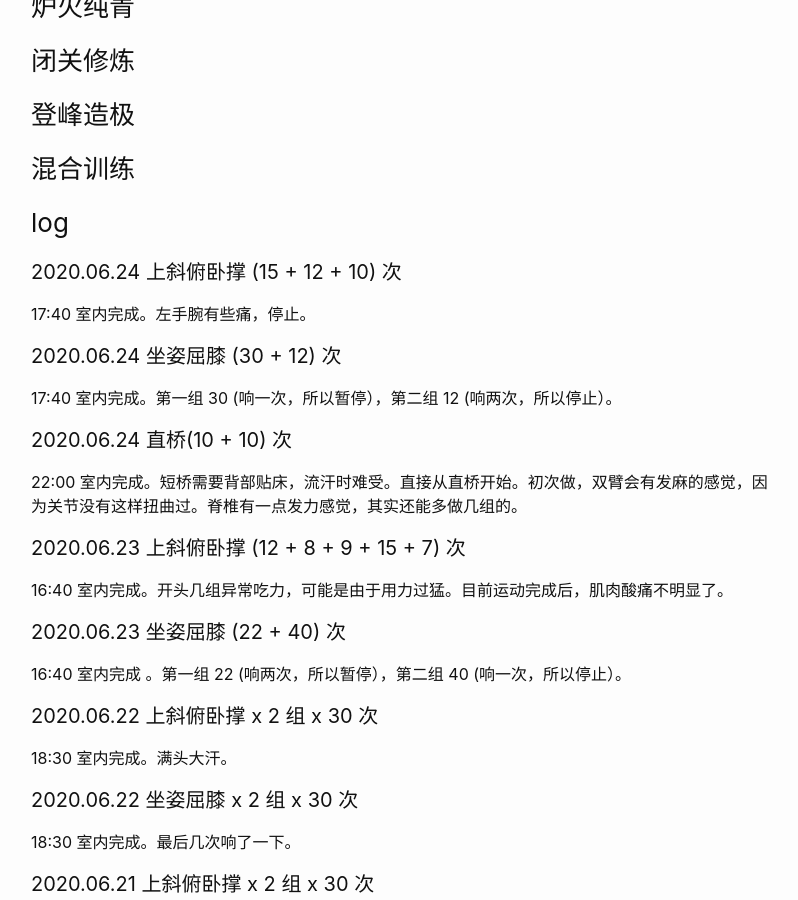
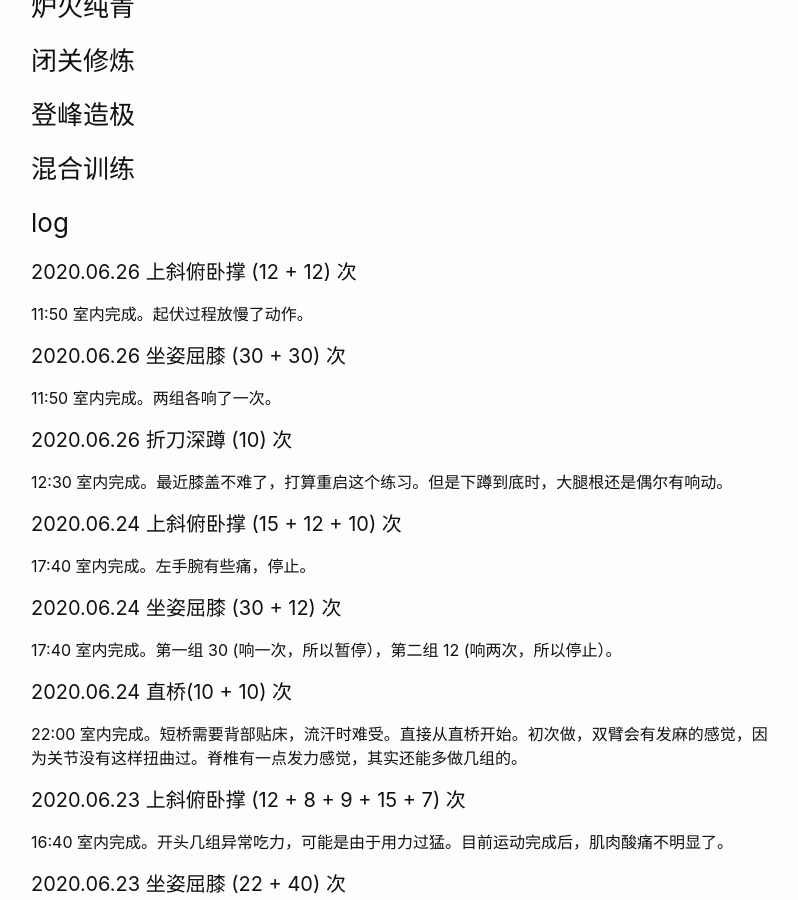
Before and after one commit to wangtiga/wangtiga.github.io, a Jekyll site: the page built from _previews/exercise.md, in a window 1280 px wide and 900 px high, scrolled down 653 px. Shown: the whole window, without its empty margins (239-1037 px from the left). Built offline with Jekyll 4.4.1, drawn with Linux system fonts in a browser that asks for light colours.

Commit message:
updated from notep

```diff
--- a/_previews/exercise.md
+++ b/_previews/exercise.md
@@ -29,6 +29,21 @@ tags:   todo
 
 
 ### log
+
+
+#### 2020.06.26 上斜俯卧撑 (12 + 12) 次
+
+11:50 室内完成。起伏过程放慢了动作。
+
+#### 2020.06.26 坐姿屈膝 (30 + 30) 次
+
+11:50 室内完成。两组各响了一次。
+
+#### 2020.06.26 折刀深蹲 (10) 次
+
+12:30 室内完成。最近膝盖不难了，打算重启这个练习。但是下蹲到底时，大腿根还是偶尔有响动。
+
+
 
 
 #### 2020.06.24 上斜俯卧撑 (15 + 12 + 10) 次
```
Also changed, not shown: _previews/2019-06-20-4742_2014_04.md (+55 -6 lines).
